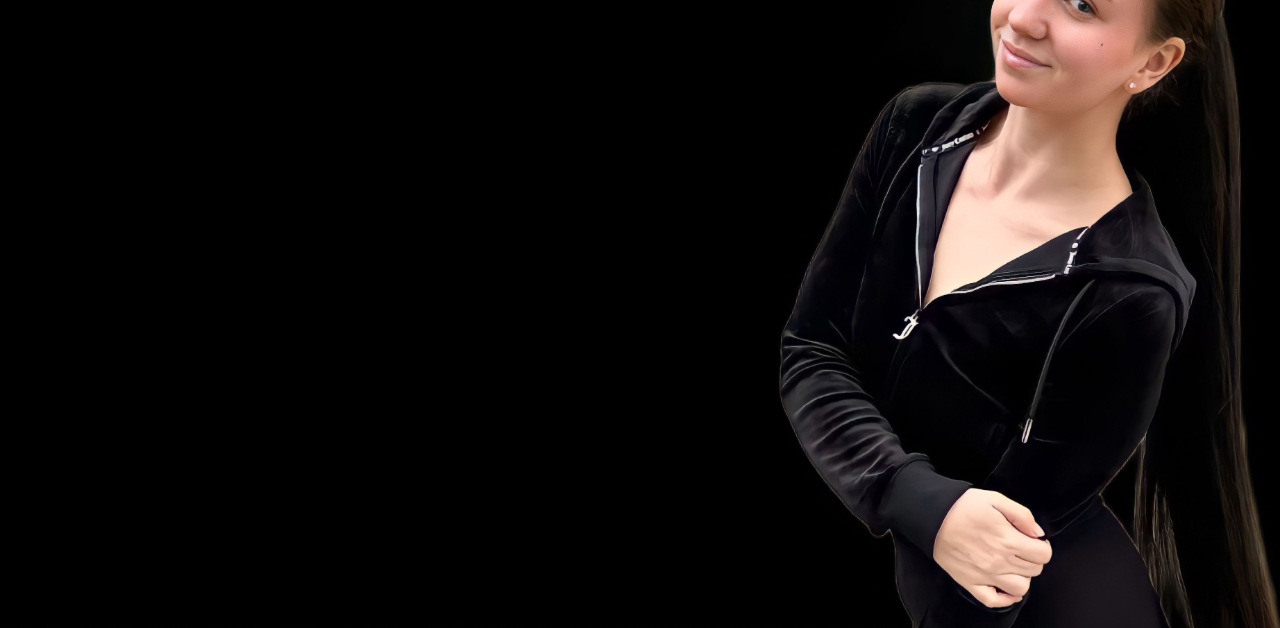
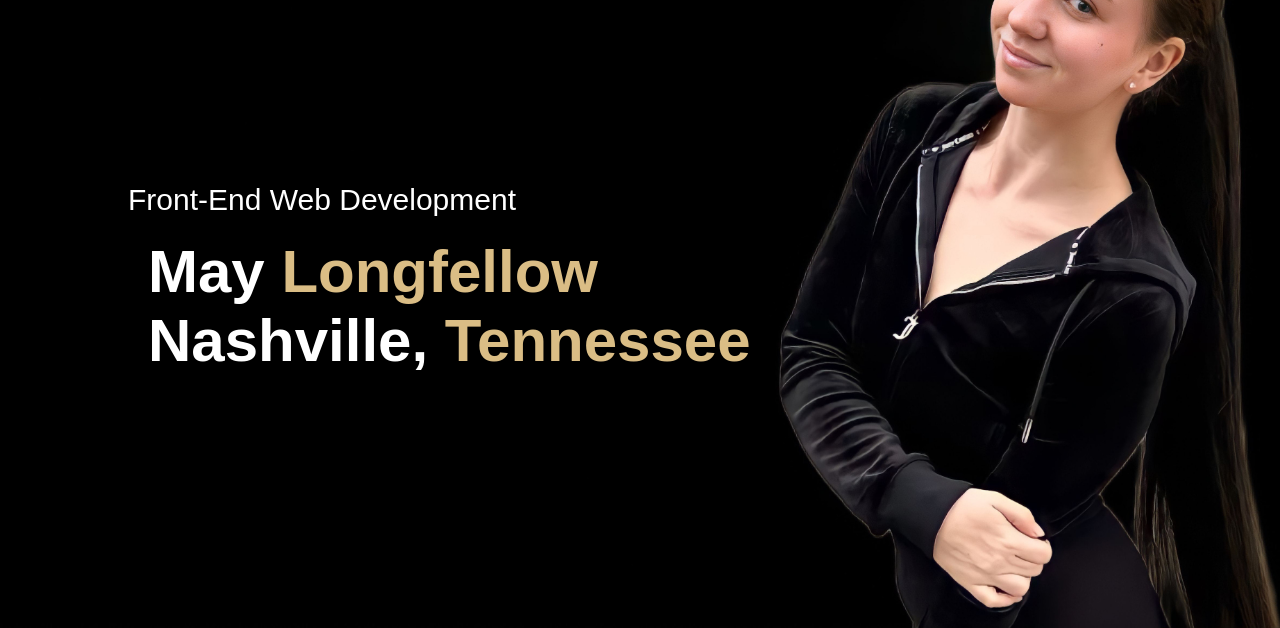
Before and after one commit to mayflower865/Portfolio-practice, a plain HTML site: page index.html in a window 1280 px wide. Shown: the part 172-800 px from the top of the page. Drawn offline with Linux system fonts and the light colour scheme.

Commit message:
finishing editing the first section and starting the about section

```diff
--- a/index.html
+++ b/index.html
@@ -21,10 +21,17 @@
 <li><a href="#">Contact</a></li>
 </ul>
 </nav>
+<div class="header-text">
+<p>Front-End <span>Web Development</span></p>
+<h1>May <span>Longfellow</span><br />Nashville, <span>Tennessee</span></h1>
+</div>
 </div>
 </div>
 
 
+<div id="about">
+
+</div>
 
 </body>
 </html>
--- a/src/style.css
+++ b/src/style.css
@@ -44,12 +44,23 @@ nav ul li a::after {
    content: '';
    width: 0;
    height: 3px;
-   background: var(--primary-color);
+   background: #dabd85;
    position: absolute;
    left: 0;
    bottom: -6px;
+   transition: 0.5s;
 }
 nav ul li a:hover::after {
     width: 100%;
-
 }
+.header-text {
+    margin-top: 20%;
+    font-size: 30px;
+}
+.header-text h1 {
+    font-size: 60px;
+    margin: 20px;
+}
+.header-text h1 span {
+    color: #dabd85;
+}
```
